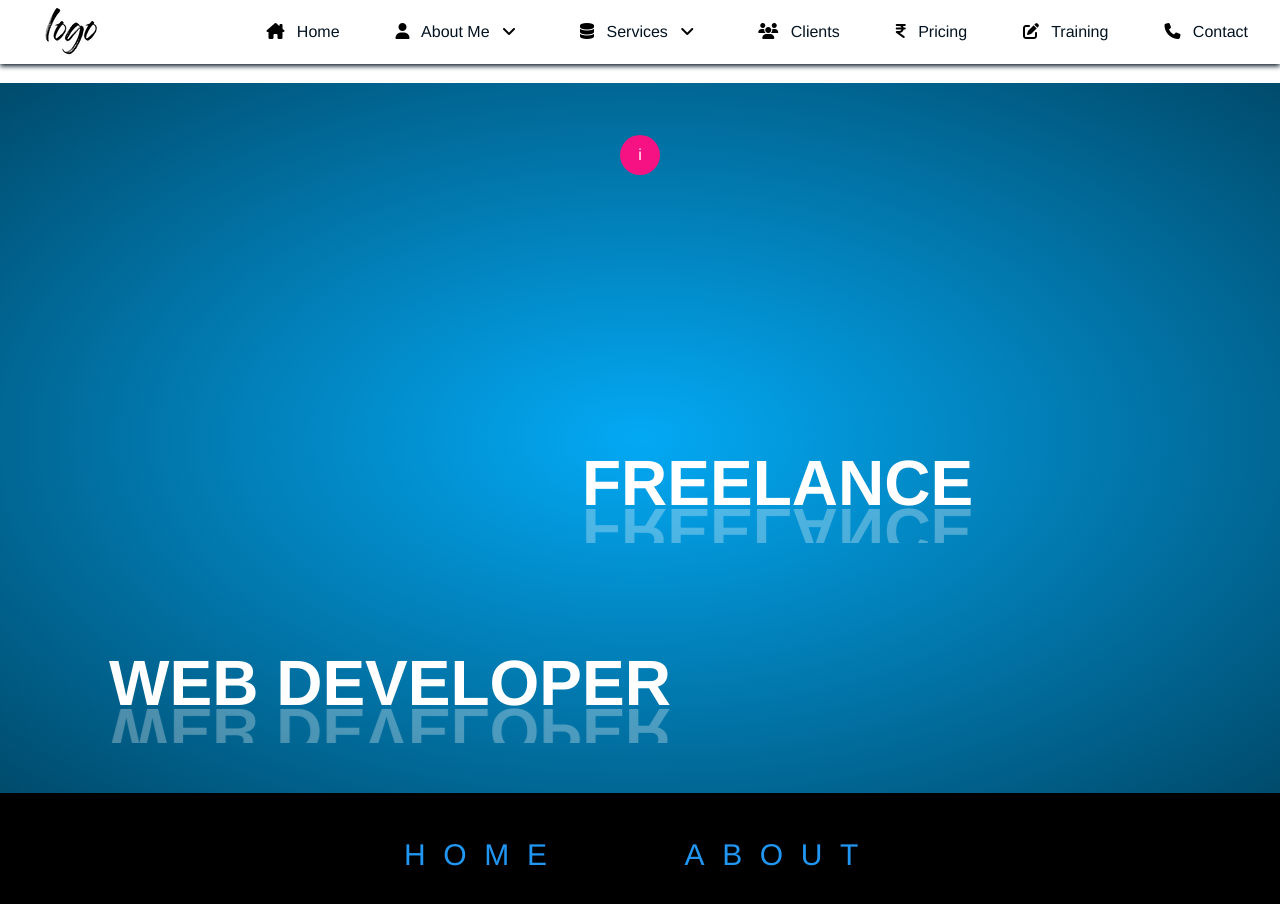
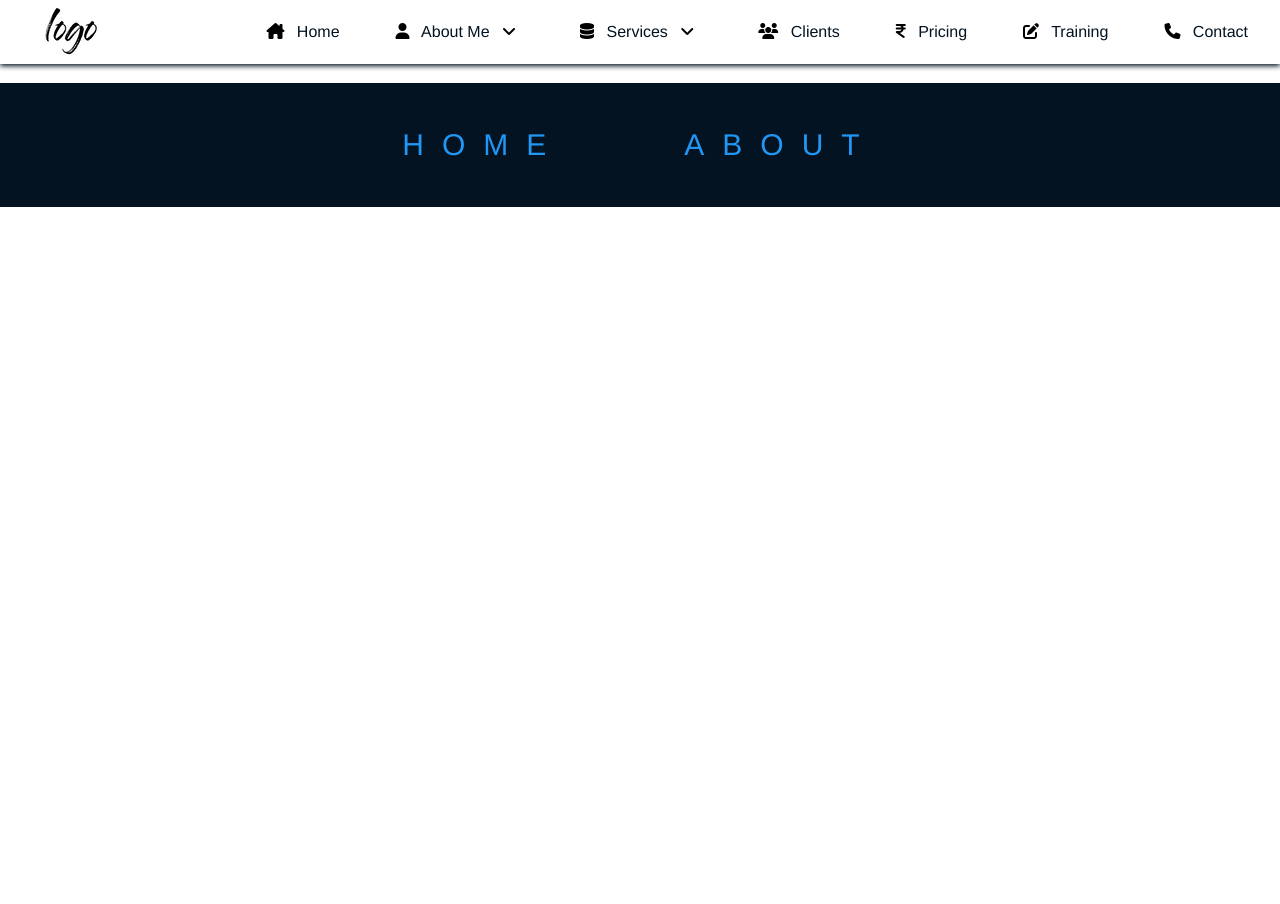
Before and after one commit to saadmalik200/animated-portfolio-interactions, a plain HTML site: page index.html in a window 1280 px wide. After the commit the page ends 800 px from the top, so only its background shows below. Drawn offline with Linux system fonts and the light colour scheme.

Commit message:
footer section

```diff
--- a/css/style.css
+++ b/css/style.css
@@ -201,7 +201,7 @@ ul-about li a {
 /**********/
 
 main {
-  height: calc(100vh - 90px);
+  /* height: calc(100vh - 90px); */
   background: radial-gradient(#03a9f4, #004b6c);
   position: relative;
   z-index: 1;
@@ -291,6 +291,7 @@ main {
 
 .caution:hover::after {
   transform: scale(1, 1);
+  transform-origin: top;
 }
 
 /***************/
@@ -357,55 +358,96 @@ main {
 /* FOOTER  */
 /*************/
 
-footer {
-  background-color: black;
+section {
   display: flex;
   justify-content: center;
   align-items: center;
+  background: var(--bg-color);
   padding: 30px;
 }
-
-.home,
-.about {
-  padding: 15px 0px;
+.btn {
+  position: relative;
+  display: block;
+  padding: 15px 30px;
+  color: var(--primary-color);
+  text-transform: uppercase;
+  letter-spacing: 18px;
+  text-decoration: none;
+  font-size: 30px;
+  overflow: hidden;
+  transition: 0.2s;
+  margin: 0 30px;
   position: relative;
 }
 
-footer a {
-  font-size: 30px;
-  letter-spacing: 1.1rem;
-  color: var(--primary-color);
-  padding: 15px 30px;
-  margin: 0 30px;
-  /* display: block; */
+.btn:hover {
+  background: var(--primary-color);
+  color: var(--secondary-color);
+  box-shadow: 0 0 10px var(--primary-color), 0 0 60px var(--primary-color),
+    0 0 100px var(--primary-color);
+  transition-delay: 1s;
+  /* z-index: -1; */
 }
 
-.anc-home:hover {
-  background-color: var(--primary-color);
-  color: var(--secondary-color);
+.btn span {
+  position: absolute;
+  display: block;
 }
 
-.anc-home::after {
-  content: "";
+.btn span:nth-child(1) {
+  top: 0;
+
   width: 100%;
-  /* height: 2px; */
-  height: 100%;
-  border: 1px solid red;
-  transform: scale(0, 1);
-  transform-origin: right;
-  transition: all 0.5s;
-  position: absolute;
-  bottom: 0;
-  left: 0;
-  /* z-index:; */
-
-  /* animation: spin 1s infinite; */
+  height: 4px;
+  background: linear-gradient(90deg, transparent, var(--primary-color));
+  transform: translateX(-115%);
 }
 
-.anc-home:hover:after {
-  transform: scale(1, 1);
-  /* transform-origin: left; */
+.btn:hover span:nth-child(1) {
+  transform: translateX(100%);
+  transition: 1s;
 }
+
+.btn span:nth-child(2) {
+  bottom: 0;
+  width: 100%;
+  height: 4px;
+  background: linear-gradient(180deg, transparent, var(--primary-color));
+  transform: translateX(100%);
+}
+
+.btn:hover span:nth-child(2) {
+  transform: translateX(-115%);
+  transition: 1s 0.5s;
+}
+
+.btn span:nth-child(3) {
+  right: 0;
+  width: 6px;
+  height: 100%;
+  background: linear-gradient(180deg, transparent, var(--primary-color));
+  transform: translateY(-180%);
+}
+
+.btn:hover span:nth-child(3) {
+  transform: translateX(100%);
+  transition: 1s 0.25s;
+}
+
+.btn span:nth-child(4) {
+  left: 0;
+
+  width: 6px;
+  height: 100%;
+  background: linear-gradient(360deg, transparent, var(--primary-color));
+  transform: translateY(100%);
+}
+
+.btn:hover span:nth-child(4) {
+  transform: translateY(-130%);
+  transition: 1s 0.75s;
+}
+
 /******************/
 /* KEYFRAMES  */
 /*****************/
@@ -437,18 +479,61 @@ footer a {
   }
 }
 
-@keyframes spin {
-  0% {
-    transform: rotate(0);
-  }
-  50% {
-    transform: rotate(180deg);
-    border-top-color: blue;
-    border-bottom-color: red;
-    border-right-color: #faac04;
-    border-left-color: aquamarine;
-  }
-  100% {
-    transform: rotate(360deg);
-  }
+/*
+.btn:hover {
+  color: var(--secondary-color);
+  background: var(--primary-color);
+  box-shadow: 0 0 20px var(--primary-color), 0 0 80px var(--primary-color),
+    0 0 160px var(--primary-color), 0 0 320px var(--primary-color);
+  transition-delay: 1s;
 }
+
+.btn span {
+  position: absolute;
+  display: block;
+}
+.btn span:nth-child(1) {
+  top: 0;
+  transform: translateX(-115%);
+  width: 100%;
+  height: 4px;
+  background: linear-gradient(90deg, transparent, var(--primary-color));
+}
+.btn:hover span:nth-child(1) {
+  transform: translateX(100%);
+  transition: 1s;
+}
+.btn span:nth-child(3) {
+  bottom: 0;
+  transform: translateX(100%);
+  width: 100%;
+  height: 4px;
+  background: linear-gradient(270deg, transparent, var(--primary-color));
+}
+.btn:hover span:nth-child(3) {
+  transform: translateX(-115%);
+  transition: 1s 0.5s;
+}
+.btn span:nth-child(2) {
+  right: 0;
+  transform: translateY(-130%);
+  width: 4px;
+  height: 100%;
+  background: linear-gradient(180deg, transparent, var(--primary-color));
+  display: inline;
+}
+.btn:hover span:nth-child(2) {
+  transform: translateY(100%);
+  transition: 1s 0.25s;
+}
+.btn span:nth-child(4) {
+  left: 0;
+  transform: translateY(100%);
+  width: 4px;
+  height: 100%;
+  background: linear-gradient(360deg, transparent, var(--primary-color));
+}
+.btn:hover span:nth-child(4) {
+  transform: translateY(-130%);
+  transition: 1s 0.75s;
+} */
--- a/index.html
+++ b/index.html
@@ -99,23 +99,44 @@
     </header>
     <main>
       <div class="main-container">
-        <div class="caution caution-stop">i</div>
+        <!-- <div class="caution caution-stop">i</div> -->
 
         <div class="freelance">
-          <h2 class="freeH2">FREELANCE</h2>
+          <!-- <h2 class="freeH2">FREELANCE</h2> -->
         </div>
         <div class="webdev">
-          <h2 class="webH2">WEB DEVELOPER</h2>
+          <!-- <h2 class="webH2">WEB DEVELOPER</h2> -->
         </div>
       </div>
     </main>
     <footer>
-      <div class="home">
+      <section>
+        <a class="btn" href=""
+          >HOME
+          <span></span>
+          <span></span>
+          <span></span>
+          <span></span>
+        </a>
+        <a class="btn" href=""
+          >ABOUT
+          <span></span>
+          <span></span>
+          <span></span>
+          <span></span>
+        </a>
+      </section>
+
+      <!-- <div class="home">
         <a class="anc-home" href="">HOME</a>
+        <span></span>
+        <span></span>
+        <span></span>
+        <span></span>
       </div>
       <div class="about">
-        <a class="anc-home" href="">ABOUT</a>
-      </div>
+        <a class="anc-about" href="">ABOUT</a>
+      </div> -->
     </footer>
   </body>
 </html>
```
